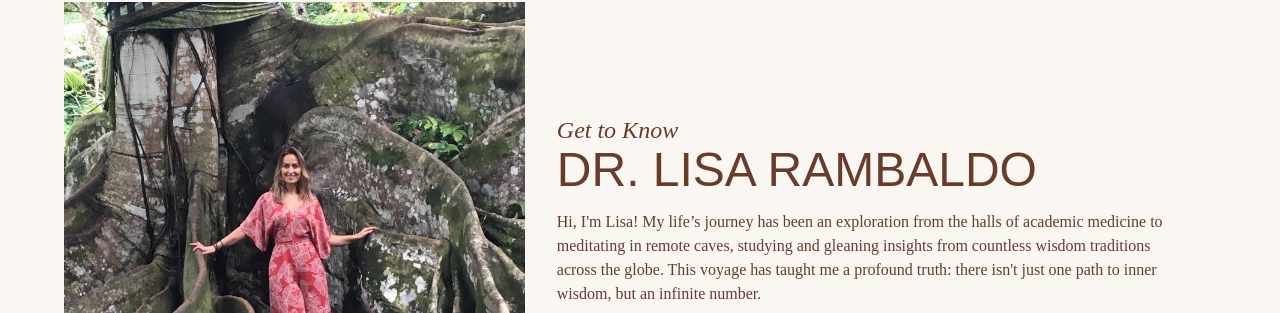
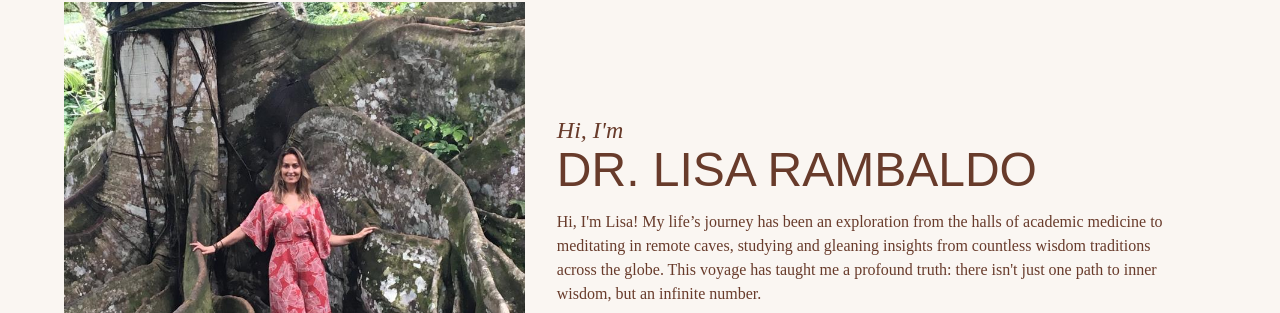
Before and after one commit to ViaSana/wisdoms-way, a Jekyll site: the page built from index.html, in a window 1280 px wide and 900 px high, scrolled down 2062 px. Shown: the part 143-456 px from the top of the window. Built offline with Jekyll 4.4.1, drawn with Linux system fonts in a browser that asks for light colours; some web fonts are replaced.

Commit message:
Updated 2 files via CloudCannon.

```diff
--- a/_includes/lisa-bio.html
+++ b/_includes/lisa-bio.html
@@ -10,7 +10,9 @@
         <!-- Copy -->
         <div class="flex items-center px-8 pb-6 col-span-full sm:col-span-3 bg-creme">
             <div>
-                <p class="text-2xl italic editable">Get to Know</p>
+                <p class="text-2xl italic editable">
+                    Hi, I'm&nbsp;
+                </p>
                 <h2 class="pb-2 editable">Dr. Lisa Rambaldo</h2>
                 {% if page.title == "Home" %}
                     <div class="pb-5 editable">
@@ -19,7 +21,8 @@
                     <a class="button" href="/about.html"> Learn More</a>
                 {% elsif page.title == "About" %}
                     <div class="pb-5 editable">
-                        <p>"Hi, I'm Lisa! My life’s journey has been an exploration from the halls of academic medicine to meditating in remote caves, studying and gleaning insights from countless wisdom traditions across the globe. This voyage has taught me a profound truth: there isn't just one path to inner wisdom, but an infinite number. </p>
+                        <p>"Hi, I'm Lisa! My life’s journey has been an exploration from the halls of academic medicine to meditating in remote caves, studying and gleaning insights from countless wisdom traditions across the globe. This voyage has taught me a profound truth: there isn't just one path to inner wisdom, but an infinite number.</p>
+                        <p> </p>
                         <p>Your inner wisdom—be it intuition, inner truth, or connection with the cosmos—deserves to be discovered and celebrated. Through Wisdoms’ Way, I've fused my extensive experience and studies into a platform that meets you where you are and helps guide you toward where you yearn to be. Let's embark on this intriguing journey together."</p>
                     </div>
                 {% endif %}
```
